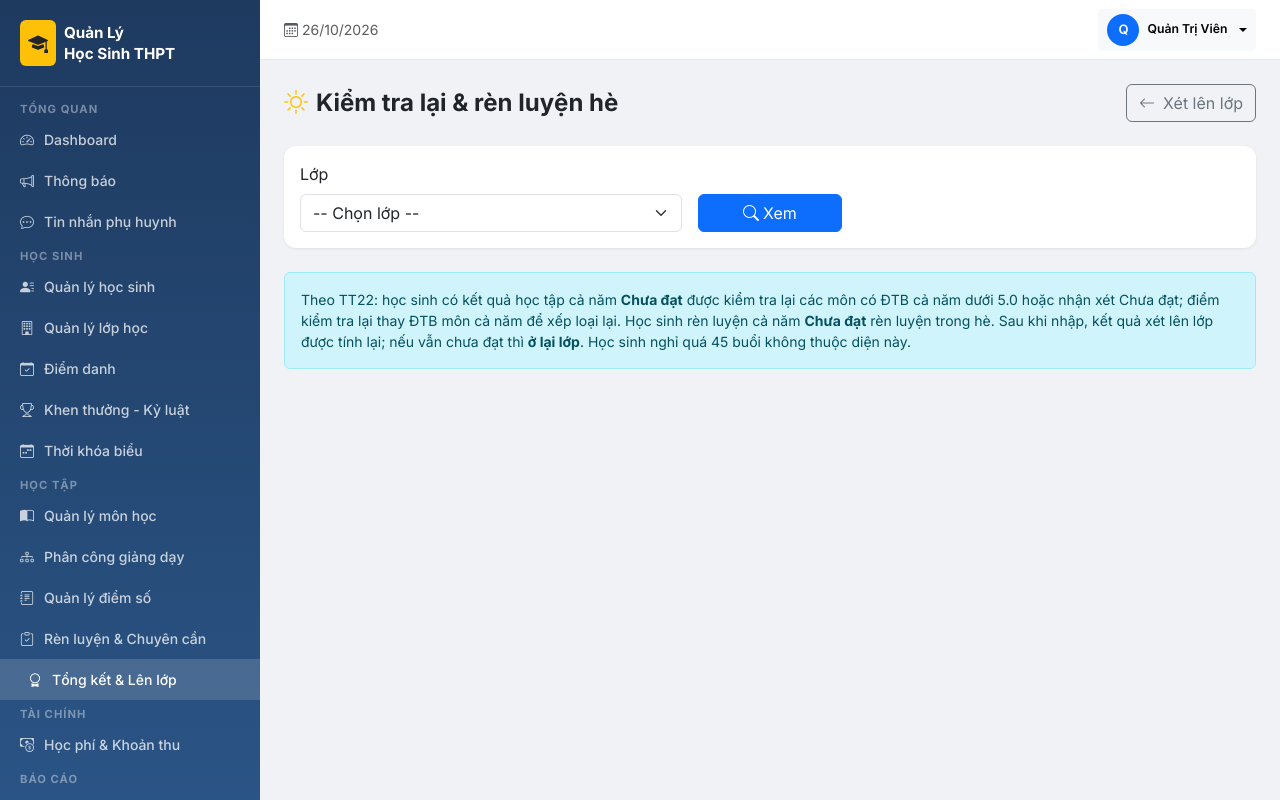
After one commit to TranNgokThuyy/High-school-student-management, a Laravel app: page /tong-ket/he in a window 1280 px wide. The commit adds this page. Run offline with Laravel 12, Linux system fonts and the light colour scheme; a user stored in the database is signed in; data comes from the database, SQL or seed files in the repository; tables that the repository leaves empty hold one stand-in row (values such as "Sample post"); parts of the project's set-up code (start-up, migrations or seed data) failed here and were passed over.

Commit message:
Kiểm tra lại và rèn luyện hè (Thông tư 22 Điều 12, 13)
- Bảng kiem_tra_lai (điểm / Đạt-Chưa đạt từng môn) và ren_luyen_he
- Trang nhập kết quả hè: liệt kê học sinh học tập hoặc rèn luyện cả năm
  Chưa đạt (không tính HS nghỉ quá 45 buổi), các môn phải kiểm tra lại
- Tổng kết cả năm: điểm kiểm tra lại thay ĐTB môn để xếp loại lại, kết quả
  rèn luyện hè thay rèn luyện cả năm, xét lại lên lớp; vẫn chưa đạt thì ở
  lại lớp; giữ nguyên kết quả lần đầu và danh hiệu
- Ghi nhật ký thao tác cho kết quả hè

Co-Authored-By: Claude Opus 5.5 <noreply@anthropic.com>
Claude-Session: https://claude.ai/code/session_01SjN3mBfLZQXf8LrAVahS4j

```diff
--- a/app/Http/Controllers/TongKetController.php
+++ b/app/Http/Controllers/TongKetController.php
@@ -2,6 +2,9 @@
 namespace App\Http\Controllers;
 
 use App\Models\HocSinh;
+use App\Models\KiemTraLai;
+use App\Models\MonHoc;
+use App\Models\RenLuyenHe;
 use App\Models\LopHoc;
 use App\Services\ThongBaoPhuHuynhService;
 use App\Services\TongKetService;
@@ -117,6 +120,91 @@ class TongKetController extends Controller
             ->with('success', "Đã gửi kết quả {$tenKy} tới phụ huynh của {$ketQua->count()} học sinh.");
     }
 
+    // Kiểm tra lại & rèn luyện hè (TT22 Điều 12, 13): học sinh chưa được lên lớp lần đầu
+    public function he(Request $request)
+    {
+        $request->validate(['lop_hoc_id' => 'nullable|exists:lop_hoc,id']);
+        $lopHoc = $this->getLopHoc();
+        $lop = $request->lop_hoc_id ? LopHoc::findOrFail($request->lop_hoc_id) : null;
+
+        $danhSach = collect();
+        $monHoc = collect();
+        if ($lop) {
+            ['mon_hoc' => $monHoc, 'ket_qua' => $ketQua] = $this->tongKet->tongKetLop($lop, 'Ca năm');
+            $danhSach = $ketQua->filter(fn ($r) => $r['dang_o_lop']
+                && $r['so_buoi_nghi'] <= TongKetService::SO_BUOI_NGHI_TOI_DA
+                && ($r['hoc_tap'] === 'Chưa đạt' || $r['ren_luyen'] === 'Chưa đạt'))
+                ->map(fn ($r) => $r + [
+                    // Môn phải kiểm tra lại: ĐTB cả năm < 5.0 hoặc nhận xét Chưa đạt
+                    'mon_kiem_tra_lai' => $r['hoc_tap'] === 'Chưa đạt'
+                        ? $monHoc->filter(fn ($m) => array_key_exists($m->id, $r['diem_mon'])
+                            && \App\Support\Diem::thap($r['diem_mon'][$m->id]))->values()
+                        : collect(),
+                ])
+                ->values();
+        }
+
+        return view('tong-ket.he', compact('lopHoc', 'lop', 'danhSach'));
+    }
+
+    public function luuHe(Request $request)
+    {
+        $request->validate([
+            'lop_hoc_id'       => 'required|exists:lop_hoc,id',
+            'kiem_tra_lai'     => 'nullable|array',
+            'kiem_tra_lai.*.*' => 'nullable|string|max:10',
+            'ren_luyen_he'     => 'nullable|array',
+            'ren_luyen_he.*'   => 'nullable|in:Đạt,Chưa đạt',
+        ]);
+        $lop = LopHoc::findOrFail($request->lop_hoc_id);
+        $hocSinhIds = $lop->hocSinh()->pluck('id')->map(fn ($id) => (int) $id);
+
+        $loi = [];
+        DB::transaction(function () use ($request, $lop, $hocSinhIds, &$loi) {
+            foreach ($request->input('kiem_tra_lai', []) as $hsId => $dsMon) {
+                if (!$hocSinhIds->contains((int) $hsId)) {
+                    continue;
+                }
+                foreach ($dsMon as $monId => $giaTri) {
+                    $mon = MonHoc::find($monId);
+                    if (!$mon || $giaTri === null || $giaTri === '') {
+                        continue;
+                    }
+                    $duLieu = ['diem' => null, 'ket_qua_nhan_xet' => null, 'lop_hoc_id' => $lop->id, 'nguoi_nhap_id' => auth()->id()];
+                    if ($mon->laMonNhanXet()) {
+                        if (!in_array($giaTri, ['Đạt', 'Chưa đạt'], true)) {
+                            continue;
+                        }
+                        $duLieu['ket_qua_nhan_xet'] = $giaTri;
+                    } else {
+                        $so = str_replace(',', '.', $giaTri);
+                        if (!is_numeric($so) || $so < 0 || $so > 10) {
+                            $loi[] = "Điểm \"{$giaTri}\" môn {$mon->ten_mon} không hợp lệ.";
+                            continue;
+                        }
+                        $duLieu['diem'] = round((float) $so, 2);
+                    }
+                    KiemTraLai::updateOrCreate(
+                        ['hoc_sinh_id' => (int) $hsId, 'mon_hoc_id' => $mon->id, 'nam_hoc' => $lop->nam_hoc], $duLieu
+                    );
+                }
+            }
+
+            foreach ($request->input('ren_luyen_he', []) as $hsId => $ketQua) {
+                if (!$hocSinhIds->contains((int) $hsId) || !$ketQua) {
+                    continue;
+                }
+                RenLuyenHe::updateOrCreate(
+                    ['hoc_sinh_id' => (int) $hsId, 'nam_hoc' => $lop->nam_hoc],
+                    ['lop_hoc_id' => $lop->id, 'ket_qua' => $ketQua, 'nguoi_nhap_id' => auth()->id()]
+                );
+            }
+        });
+
+        return redirect()->route('tong-ket.he', ['lop_hoc_id' => $lop->id])
+            ->with($loi ? 'error' : 'success', $loi ? implode(' ', $loi) : 'Đã lưu kết quả kiểm tra lại / rèn luyện hè và xét lại lên lớp.');
+    }
+
     // Màn hình xét lên lớp / chuyển học sinh sang năm học mới
     public function lenLop(Request $request)
     {
--- a/app/Services/TongKetService.php
+++ b/app/Services/TongKetService.php
@@ -5,6 +5,8 @@ use App\Models\DangKyMon;
 use App\Models\DiemDanh;
 use App\Models\DiemSo;
 use App\Models\HanhKiem;
+use App\Models\KiemTraLai;
+use App\Models\RenLuyenHe;
 use App\Models\HocSinh;
 use App\Models\LopHoc;
 use App\Models\MonHoc;
@@ -79,7 +81,7 @@ class TongKetService
     /**
      * Xét lên lớp cuối năm (Điều 12, 13 TT22).
      */
-    public static function xetLenLop(?string $hocTap, ?string $renLuyen, int $soBuoiNghi, string $khoi): array
+    public static function xetLenLop(?string $hocTap, ?string $renLuyen, int $soBuoiNghi, string $khoi, bool $sauHe = false): array
     {
         if (is_null($hocTap) || is_null($renLuyen)) {
             return ['dat' => false, 'ket_qua' => 'Chưa đủ dữ liệu', 'ly_do' => []];
@@ -99,14 +101,15 @@ class TongKetService
         if (empty($lyDo)) {
             return [
                 'dat'     => true,
-                'ket_qua' => $khoi === '12' ? 'Hoàn thành chương trình' : 'Lên lớp',
+                'ket_qua' => ($khoi === '12' ? 'Hoàn thành chương trình' : 'Lên lớp') . ($sauHe ? ' (sau hè)' : ''),
                 'ly_do'   => [],
             ];
         }
 
         return [
             'dat'     => false,
-            'ket_qua' => $soBuoiNghi > self::SO_BUOI_NGHI_TOI_DA ? 'Ở lại lớp' : 'Chưa được lên lớp',
+            // Sau kiểm tra lại / rèn luyện hè mà vẫn chưa đạt thì ở lại lớp (TT22 Điều 12, 13)
+            'ket_qua' => $sauHe || $soBuoiNghi > self::SO_BUOI_NGHI_TOI_DA ? 'Ở lại lớp' : 'Chưa được lên lớp',
             'ly_do'   => $lyDo,
         ];
     }
@@ -150,7 +153,15 @@ class TongKetService
             ->groupBy('hoc_sinh_id')
             ->map(fn ($ds) => $ds->pluck('mon_hoc_id')->map(fn ($id) => (int) $id)->all());
 
-        $ketQua = $hocSinh->map(function (HocSinh $hs) use ($monHoc, $diemTheoHs, $hocKy, $hanhKiem, $diemDanh, $lop, $dangKy) {
+        // Kết quả kiểm tra lại / rèn luyện hè (chỉ dùng khi tổng kết cả năm)
+        $kiemTraLai = $hocKy === 'Ca năm'
+            ? KiemTraLai::where('lop_hoc_id', $lop->id)->where('nam_hoc', $lop->nam_hoc)->get()->groupBy('hoc_sinh_id')
+            : collect();
+        $renLuyenHe = $hocKy === 'Ca năm'
+            ? RenLuyenHe::where('lop_hoc_id', $lop->id)->where('nam_hoc', $lop->nam_hoc)->get()->keyBy('hoc_sinh_id')
+            : collect();
+
+        $ketQua = $hocSinh->map(function (HocSinh $hs) use ($monHoc, $diemTheoHs, $hocKy, $hanhKiem, $diemDanh, $lop, $dangKy, $kiemTraLai, $renLuyenHe) {
             $diemCuaHs = $diemTheoHs->get($hs->id, collect());
             $monDaDangKy = $dangKy->get($hs->id, []);
 
@@ -177,6 +188,18 @@ class TongKetService
 
             $diemCoGiaTri = array_filter($diemMon, fn ($d) => !is_null($d) && !is_string($d));
 
+            // Điểm kiểm tra lại thay ĐTB môn cả năm để xếp loại lại; kết quả rèn luyện hè thay rèn luyện cả năm
+            $ktl = $kiemTraLai->get($hs->id, collect())->filter(fn ($k) => !is_null($k->ketQua()));
+            $diemSauKtl = $diemMon;
+            foreach ($ktl as $k) {
+                if (array_key_exists($k->mon_hoc_id, $diemSauKtl)) {
+                    $diemSauKtl[$k->mon_hoc_id] = $k->ketQua();
+                }
+            }
+            $hocTapSauKtl = $ktl->isNotEmpty() && $duDiem ? self::xepLoaiHocTap($diemSauKtl) : null;
+            $renLuyenSauHe = $renLuyenHe->get($hs->id)?->ket_qua;
+            $sauHe = $hocTapSauKtl !== null || $renLuyenSauHe !== null;
+
             return [
                 'hoc_sinh'   => $hs,
                 'diem_mon'   => $diemMon,
@@ -188,8 +211,11 @@ class TongKetService
                 'so_buoi_nghi' => $soBuoiNghi,
                 'danh_hieu'  => self::danhHieu($hocTap, $renLuyen, $diemMon),
                 'len_lop'    => $hocKy === 'Ca năm'
-                    ? self::xetLenLop($hocTap, $renLuyen, $soBuoiNghi, $lop->khoi)
+                    ? self::xetLenLop($hocTapSauKtl ?? $hocTap, $renLuyenSauHe ?? $renLuyen, $soBuoiNghi, $lop->khoi, $sauHe)
                     : null,
+                'hoc_tap_sau_ktl'  => $hocTapSauKtl,
+                'ren_luyen_sau_he' => $renLuyenSauHe,
+                'kiem_tra_lai'     => $ktl->mapWithKeys(fn ($k) => [$k->mon_hoc_id => $k->ketQua()])->all(),
                 'dang_o_lop' => $hs->lop_hoc_id == $lop->id && !$hs->trashed(),
             ];
         });
--- /dev/null
+++ b/resources/views/tong-ket/he.blade.php
@@ -0,0 +1,96 @@
+@extends('layouts.app')
+@section('title', 'Kiểm tra lại & rèn luyện hè')
+
+@section('content')
+@use('App\Support\Diem')
+<div class="d-flex justify-content-between align-items-center mb-4">
+    <h4 class="fw-bold mb-0"><i class="bi bi-sun text-warning me-2"></i>Kiểm tra lại & rèn luyện hè</h4>
+    <a href="{{ route('tong-ket.len-lop', ['lop_hoc_id' => $lop?->id]) }}" class="btn btn-outline-secondary"><i class="bi bi-arrow-left me-2"></i>Xét lên lớp</a>
+</div>
+
+<div class="card table-card mb-4">
+    <div class="card-body">
+        <form method="GET" class="row g-3 align-items-end">
+            <div class="col-md-5">
+                <label class="form-label">Lớp</label>
+                <select name="lop_hoc_id" class="form-select" required>
+                    <option value="">-- Chọn lớp --</option>
+                    @foreach($lopHoc as $l)
+                        <option value="{{ $l->id }}" {{ $lop?->id == $l->id ? 'selected' : '' }}>{{ $l->ten_lop }} ({{ $l->nam_hoc }})</option>
+                    @endforeach
+                </select>
+            </div>
+            <div class="col-md-2"><button class="btn btn-primary w-100"><i class="bi bi-search me-1"></i>Xem</button></div>
+        </form>
+    </div>
+</div>
+
+<div class="alert alert-info small">
+    Theo TT22: học sinh có kết quả học tập cả năm <b>Chưa đạt</b> được kiểm tra lại các môn có ĐTB cả năm dưới 5.0 hoặc nhận xét Chưa đạt;
+    điểm kiểm tra lại thay ĐTB môn cả năm để xếp loại lại. Học sinh rèn luyện cả năm <b>Chưa đạt</b> rèn luyện trong hè.
+    Sau khi nhập, kết quả xét lên lớp được tính lại; nếu vẫn chưa đạt thì <b>ở lại lớp</b>. Học sinh nghỉ quá 45 buổi không thuộc diện này.
+</div>
+
+@if($lop)
+<form method="POST" action="{{ route('tong-ket.luu-he') }}">
+    @csrf
+    <input type="hidden" name="lop_hoc_id" value="{{ $lop->id }}">
+    <div class="card table-card">
+        <div class="table-responsive">
+            <table class="table mb-0 align-middle">
+                <thead><tr><th>Học sinh</th><th>Lần đầu</th><th>Kiểm tra lại</th><th>Rèn luyện hè</th><th>Kết quả xét</th></tr></thead>
+                <tbody>
+                    @forelse($danhSach as $r)
+                    @php $hs = $r['hoc_sinh']; @endphp
+                    <tr>
+                        <td class="fw-semibold">{{ $hs->ho_ten }}<div class="small text-muted">{{ $hs->ma_hoc_sinh }}</div></td>
+                        <td class="small">Học tập: <b>{{ $r['hoc_tap'] }}</b><br>Rèn luyện: <b>{{ $r['ren_luyen'] ?? '—' }}</b></td>
+                        <td>
+                            @forelse($r['mon_kiem_tra_lai'] as $mon)
+                                @php $daNhap = $r['kiem_tra_lai'][$mon->id] ?? null; @endphp
+                                <div class="d-flex align-items-center gap-2 mb-1">
+                                    <span class="small" style="min-width:120px">{{ $mon->ten_mon }} <span class="text-danger">({{ Diem::hienThi($r['diem_mon'][$mon->id]) }})</span></span>
+                                    @if($mon->laMonNhanXet())
+                                        <select name="kiem_tra_lai[{{ $hs->id }}][{{ $mon->id }}]" class="form-select form-select-sm" style="width:120px">
+                                            <option value="">—</option>
+                                            @foreach(['Đạt', 'Chưa đạt'] as $kq)<option {{ $daNhap === $kq ? 'selected' : '' }}>{{ $kq }}</option>@endforeach
+                                        </select>
+                                    @else
+                                        <input type="number" step="0.1" min="0" max="10" name="kiem_tra_lai[{{ $hs->id }}][{{ $mon->id }}]"
+                                               value="{{ $daNhap }}" class="form-control form-control-sm" style="width:90px" placeholder="Điểm KTL">
+                                    @endif
+                                </div>
+                            @empty
+                                <span class="text-muted small">—</span>
+                            @endforelse
+                            @if($r['hoc_tap_sau_ktl'])<div class="small">Sau KTL: <b>{{ $r['hoc_tap_sau_ktl'] }}</b></div>@endif
+                        </td>
+                        <td>
+                            @if($r['ren_luyen'] === 'Chưa đạt')
+                                <select name="ren_luyen_he[{{ $hs->id }}]" class="form-select form-select-sm" style="width:130px">
+                                    <option value="">—</option>
+                                    @foreach(['Đạt', 'Chưa đạt'] as $kq)<option {{ $r['ren_luyen_sau_he'] === $kq ? 'selected' : '' }}>{{ $kq }}</option>@endforeach
+                                </select>
+                            @else
+                                <span class="text-muted small">—</span>
+                            @endif
+                        </td>
+                        <td>
+                            <span class="badge bg-{{ $r['len_lop']['dat'] ? 'success' : ($r['len_lop']['ket_qua'] === 'Ở lại lớp' ? 'danger' : 'warning text-dark') }}">{{ $r['len_lop']['ket_qua'] }}</span>
+                        </td>
+                    </tr>
+                    @empty
+                    <tr><td colspan="5" class="text-center text-muted py-4">Lớp không có học sinh phải kiểm tra lại hoặc rèn luyện hè</td></tr>
+                    @endforelse
+                </tbody>
+            </table>
+        </div>
+        @if($danhSach->isNotEmpty())
+        <div class="card-footer bg-white text-end">
+            <button class="btn btn-primary"><i class="bi bi-save me-2"></i>Lưu & xét lại lên lớp</button>
+        </div>
+        @endif
+    </div>
+</form>
+@endif
+@endsection
--- a/routes/web.php
+++ b/routes/web.php
@@ -141,6 +141,8 @@ Route::middleware(['auth', 'verified', 'check.active'])->group(function () {
     Route::prefix('tong-ket')->name('tong-ket.')->group(function () {
         Route::get('/',         [TongKetController::class, 'index'])->name('index')->middleware('permission:xem-tong-ket');
         Route::post('/gui-ket-qua', [TongKetController::class, 'guiKetQua'])->name('gui-ket-qua')->middleware(['permission:xem-tong-ket', 'permission:gui-tin-phu-huynh']);
+        Route::get('/he',       [TongKetController::class, 'he'])->name('he')->middleware('permission:xet-len-lop');
+        Route::post('/he',      [TongKetController::class, 'luuHe'])->name('luu-he')->middleware('permission:xet-len-lop');
         Route::get('/len-lop',  [TongKetController::class, 'lenLop'])->name('len-lop')->middleware('permission:xet-len-lop');
         Route::post('/len-lop', [TongKetController::class, 'luuLenLop'])->name('luu-len-lop')->middleware('permission:xet-len-lop');
     });
```
Also changed, not shown: app/Models/KiemTraLai.php (added, +37 -0 lines), app/Models/RenLuyenHe.php (added, +24 -0 lines), resources/views/tong-ket/len-lop.blade.php (+8 -3 lines), tests/Feature/QuanLy/KiemTraLaiTest.php (added, +56 -0 lines), database/migrations/2026_10_29_000003_create_kiem_tra_lai_ren_luyen_he_tables.php (added).
